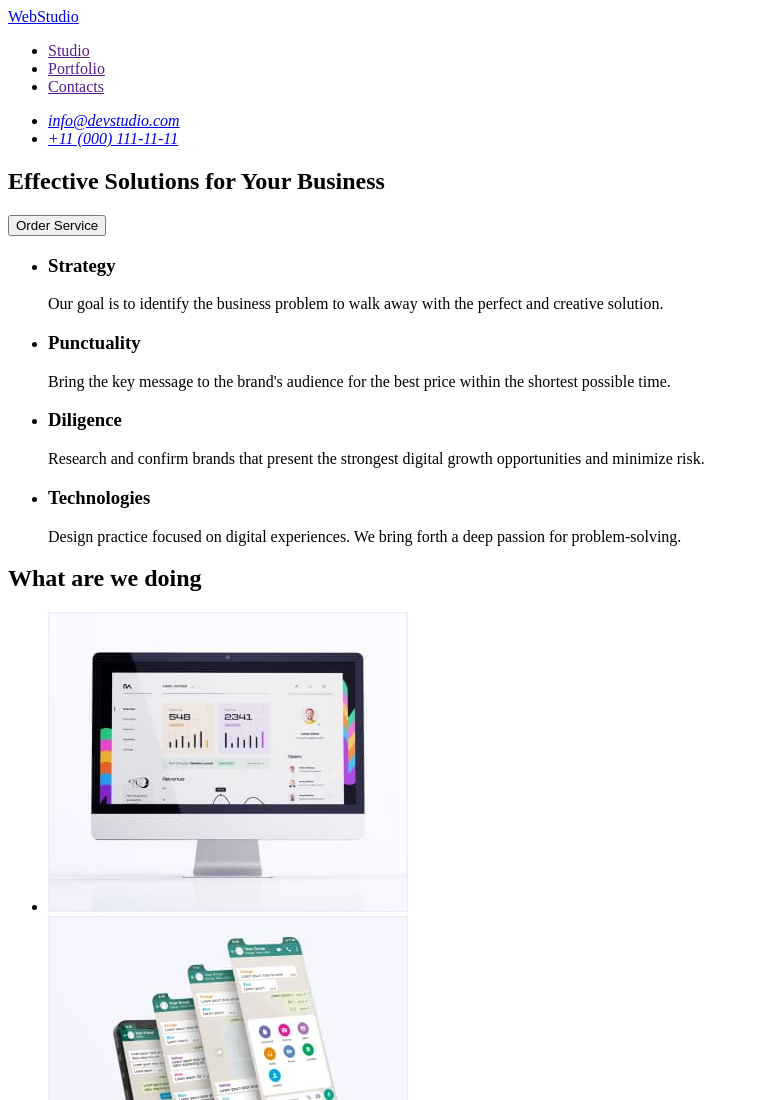
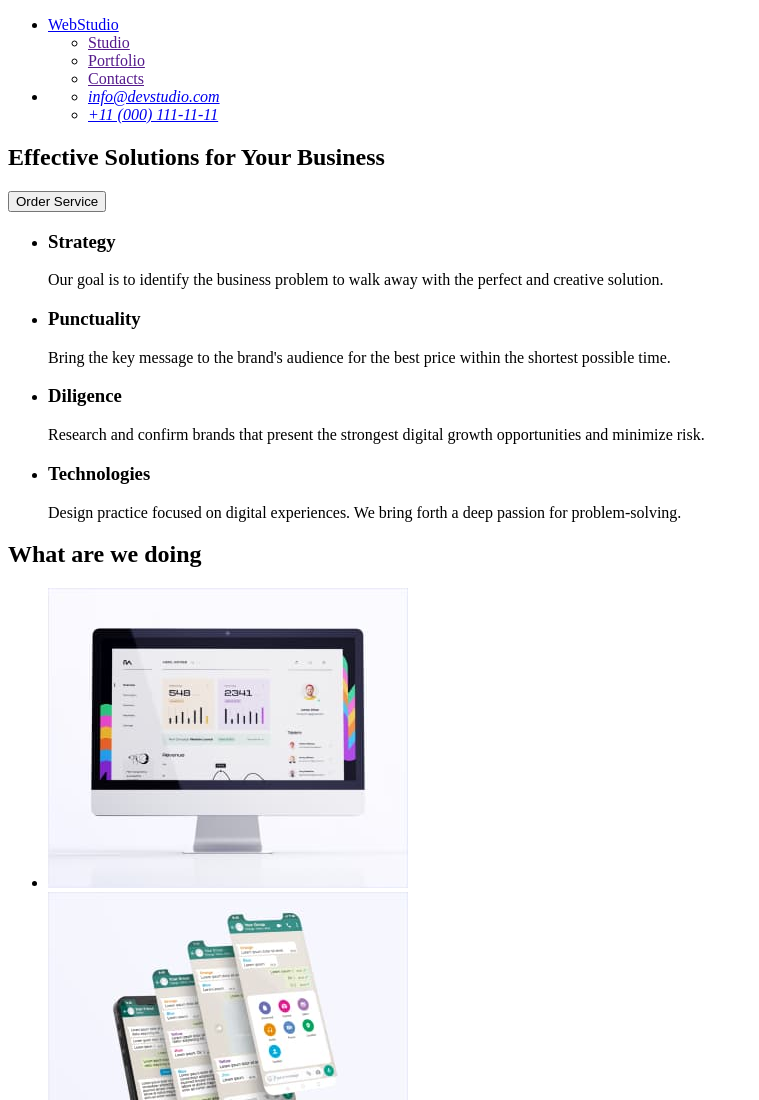
Before and after one commit to Viktor-Vasylynka/goit-markup-hw-01, a plain HTML site: page index.html in a window 1280 px wide. Shown: the top 1100 px of the page, without its empty margins (0-759 px from the left). Drawn offline with Linux system fonts and the light colour scheme; files whose address does not match are found by name.

Commit message:
refresh header

```diff
--- a/index.html
+++ b/index.html
@@ -9,9 +9,10 @@
 <body>
 
     <header>
+<ul>
+    <li>
         <nav>
         <a href="./index.htm">WebStudio</a>
-
         <ul>
             <li>
                 <a href="">Studio</a>
@@ -23,13 +24,16 @@
                 <a href="">Contacts</a>
             </li>
         </ul>
-<address>
+    </nav>
+</li>
+    <li><address>
         <ul>
             <li><a href="mailto:info@devstudio.com">info@devstudio.com</a></li>
             <li><a href="tel:+110001111111">+11 (000) 111-11-11</a></li>
         </ul>
-</address>
-</nav>
+    </address></li>
+</ul>
+
 </header>
 
 <main>
```
Lines whose indentation alone changed are shown as unchanged.
